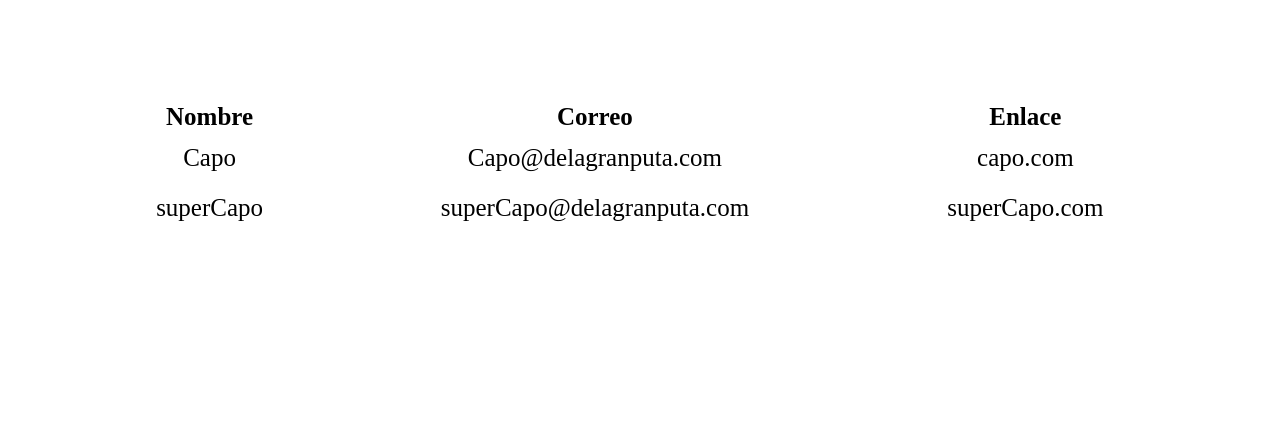
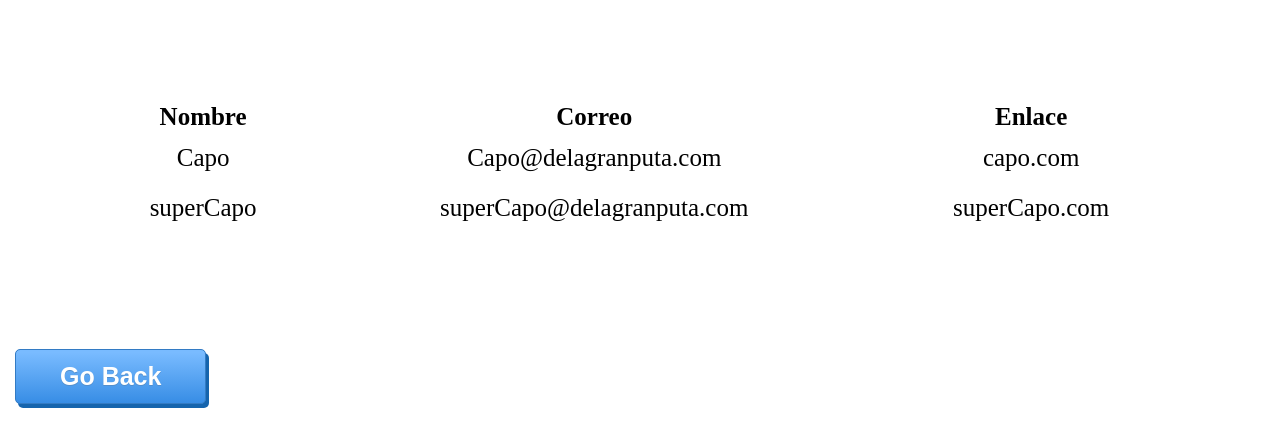
Before and after one commit to Irungaray/Redux-CRUD-Blog, a React (Create React App) app: page /Users in a window 1280 px wide. Shown: the top 446 px of the page. Built offline with nearby package versions, Linux system fonts and the light colour scheme; no server answers.

Commit message:
Laid Out

```diff
--- a/package.json
+++ b/package.json
@@ -9,6 +9,7 @@
     "axios": "^0.21.0",
     "react": "^17.0.1",
     "react-dom": "^17.0.1",
+    "react-router-dom": "^5.2.0",
     "react-scripts": "4.0.1",
     "web-vitals": "^0.2.4"
   },
--- a/src/components/App.js
+++ b/src/components/App.js
@@ -1,68 +1,24 @@
-import React, { Component } from "react";
-import axios from 'axios';
+import React from 'react';
+import { BrowserRouter, Route, Switch } from 'react-router-dom';
 
-import initialState from "./initialState.json"
+import Menu from './Menu'
+import Layout from './Layout'
+import Users from './Users'
+import Works from './Works'
 
-class App extends Component {
-  constructor() {
-    super();
-    this.state = {users: []};
-  }
 
-  addRows = () => (
-    this.state.users.map((user) => (
-      <tr>
-        <td>
-          { user.name }
-        </td>
-
-        <td>
-          { user.email }
-        </td>
-
-        <td>
-          { user.website }
-        </td>
-      </tr>
-    ))
-  );
-
-  async componentDidMount() {
-    try {
-      let userList = await axios({
-        url: 'https://jsonplaceholder.typicode.com/users',
-        method: 'GET'
-      });
-      this.setState({
-        users: userList.data
-      })
-    } catch (err) {
-      console.log(err);
-      this.setState(initialState)
-    }
-  }
-
-  render() {
-    return (
-      <div className="margin">
-        <table className="table">
-          <thead>
-            <tr>
-              <th>Nombre</th>
-
-              <th>Correo</th>
-
-              <th>Enlace</th>
-            </tr>
-          </thead>
-
-          <tbody>
-            { this.addRows() }
-          </tbody>
-        </table>
-      </div>
-    );
-  }
+const App = () => {
+  return (
+    <BrowserRouter>
+      <Switch>
+          <Route exact path='/' component={ Menu } />
+          <Layout>
+            <Route exact path='/Users' component={ Users }/>
+            <Route exact path='/Works' component={ Works }/>
+          </Layout>
+      </Switch>
+    </BrowserRouter>
+  )
 };
 
 export default App;
--- /dev/null
+++ b/src/components/Footer.js
@@ -0,0 +1,14 @@
+import React from 'react';
+import { Link } from "react-router-dom";
+
+import './styles/Menu.css'
+
+const Footer = () => {
+    return (
+        <Link to="/">
+            <button className="footer">Go Back</button>
+        </Link>
+    );
+};
+
+export default Footer;
--- /dev/null
+++ b/src/components/Layout.js
@@ -0,0 +1,11 @@
+import React from 'react';
+import Footer from './Footer';
+
+const Layout = ({ children }) => (
+  <div className='App'>
+    {children}
+    <Footer />
+  </div>
+);
+
+export default Layout;
--- /dev/null
+++ b/src/components/Menu.js
@@ -0,0 +1,24 @@
+import React from "react";
+import { Link } from "react-router-dom";
+
+import './styles/Menu.css'
+
+const Menu = () => {
+  return (
+    <nav id='menu'>
+      <Link to="/users">
+        <button>
+          Users
+        </button>
+      </Link>
+
+      <Link to="/works">
+        <button>
+          Work
+        </button>
+      </Link>
+    </nav>
+  );
+};
+
+export default Menu;
--- /dev/null
+++ b/src/components/Users.js
@@ -0,0 +1,70 @@
+import React, { Component } from "react";
+import axios from 'axios';
+
+import './styles/Users.css';
+
+import initialState from "../initialState.json"
+
+class Users extends Component {
+  constructor() {
+    super();
+    this.state = {users: []};
+  }
+
+  addRows = () => (
+    this.state.users.map((user) => (
+      <tr key={ user.id }>
+        <td>
+          { user.name }
+        </td>
+
+        <td>
+          { user.email }
+        </td>
+
+        <td>
+          { user.website }
+        </td>
+      </tr>
+    ))
+  );
+
+  async componentDidMount() {
+    try {
+      let userList = await axios({
+        url: 'https://jsonplaceholder.typicode.com/users',
+        method: 'GET'
+      });
+      this.setState({
+        users: userList.data
+      })
+    } catch (err) {
+      console.log(err);
+      this.setState(initialState)
+    }
+  }
+
+  render() {
+    return (
+      <div className="margin">
+        <table className="table">
+          <thead>
+            <tr>
+              <th>Nombre</th>
+
+              <th>Correo</th>
+
+              <th>Enlace</th>
+            </tr>
+          </thead>
+
+          <tbody>
+            { this.addRows() }
+          </tbody>
+        </table>
+      </div>
+    );
+  }
+};
+
+export default Users;
--- /dev/null
+++ b/src/components/Works.js
@@ -0,0 +1,5 @@
+import React from 'react'
+
+const Works = () => <div>Tareas</div>
+
+export default Works;
--- /dev/null
+++ b/src/components/styles/Footer.css
@@ -0,0 +1,7 @@
+
+.footer {
+    position: absolute;
+    bottom: 0;
+    left:0;
+    right:0;
+  }
--- /dev/null
+++ b/src/components/styles/Menu.css
@@ -0,0 +1,50 @@
+#menu {
+  background-color: #253a46;
+  font-size: 25px;
+  position: absolute;
+  left: 0px;
+  top: 0px;
+  width: 100%;
+  text-align: center;
+}
+
+#menu a {
+  color: white;
+  padding-right: 50px;
+}
+
+body {
+  margin: 0;
+}
+
+.buttons {
+  max-width: 720px;
+}
+
+button {
+  box-shadow: 3px 4px 0px 0px #1564ad;
+  background: linear-gradient(to bottom, #79bbff 5%, #378de5 100%);
+  background-color: #79bbff;
+  border-radius: 5px;
+  border: 1px solid #337bc4;
+  display: inline-block;
+  cursor: pointer;
+  color: #ffffff;
+  font-family: Arial;
+  font-size: 25px;
+  font-weight: bold;
+  padding: 12px 44px;
+  margin: 15px;
+  text-decoration: none;
+  text-shadow: 0px 1px 0px #528ecc;
+}
+
+button:hover {
+  background: linear-gradient(to bottom, #378de5 5%, #79bbff 100%);
+  background-color: #378de5;
+}
+
+button:active {
+  position: relative;
+  top: 1px;
+}
--- a/src/index.js
+++ b/src/index.js
@@ -1,6 +1,6 @@
 import React from 'react';
 import ReactDOM from 'react-dom';
-import './index.css';
+
 import App from './components/App';
 
 ReactDOM.render(
```
Also changed, not shown: src/components/styles/Users.css (line endings or trailing spaces), src/initialState.json (renamed from src/components/initialState.json), 2 other files (tests, documents, lock files or other folders).
